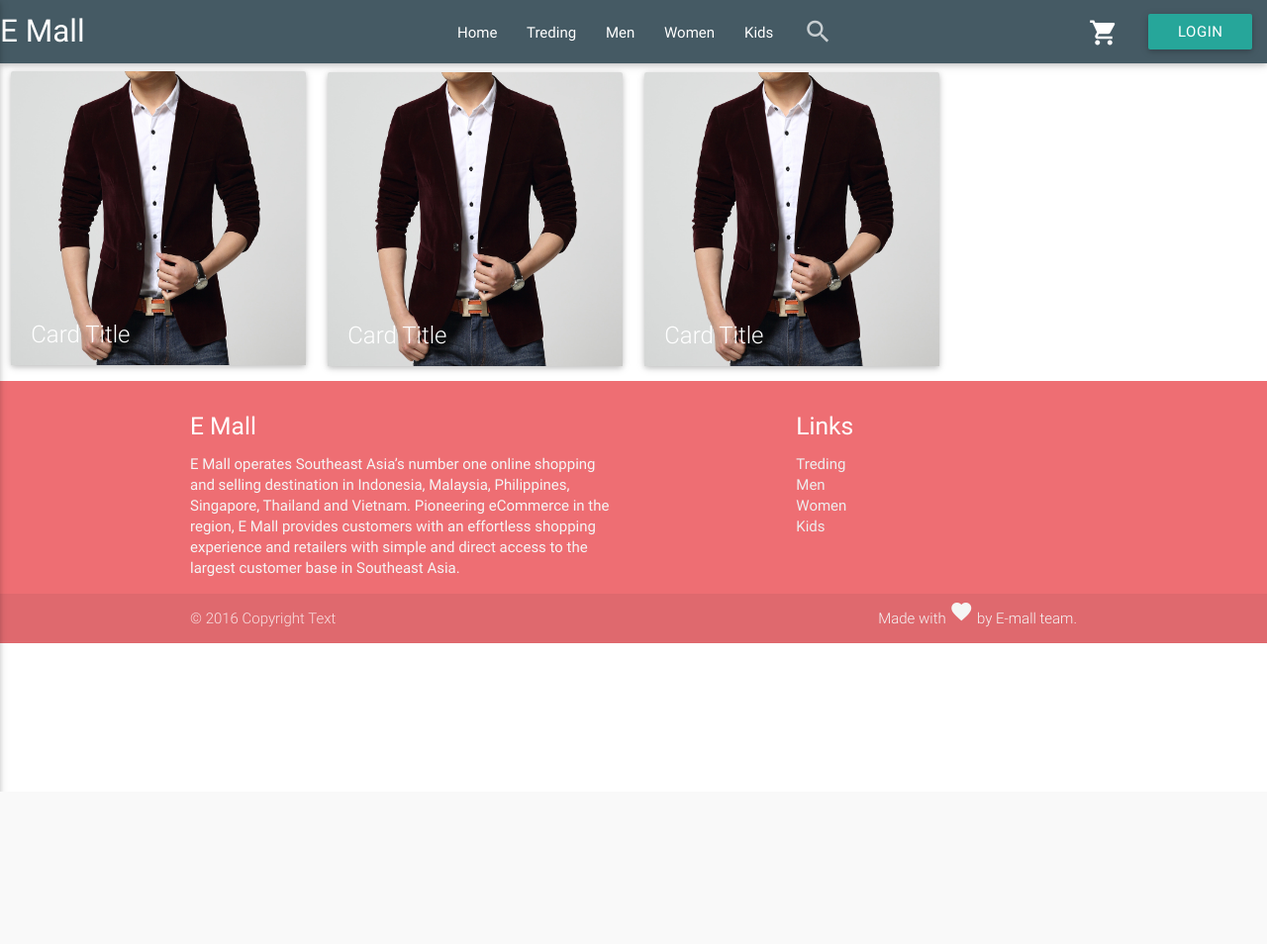
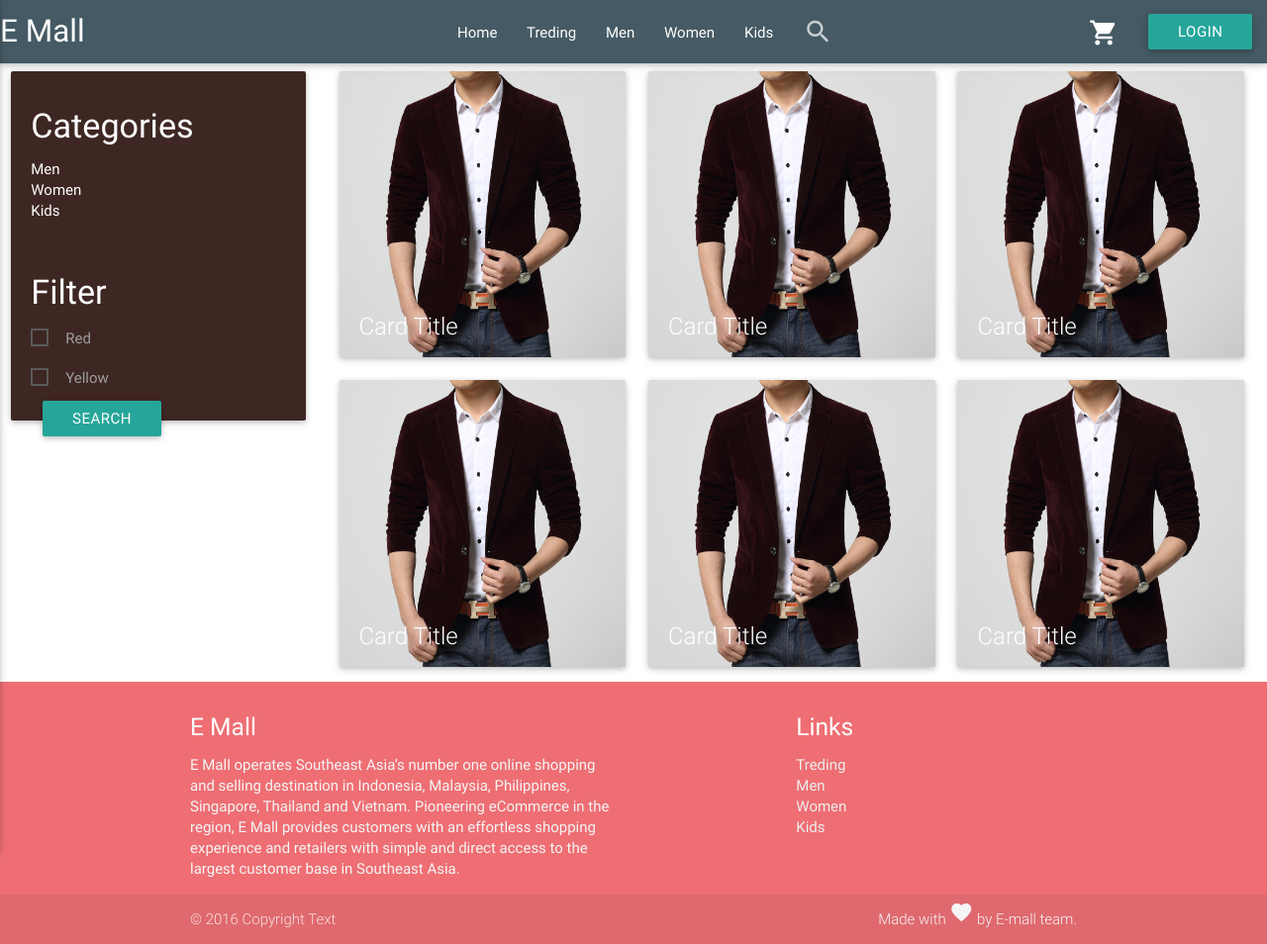
Before and after one commit to jk-gan/E-Commerce-, a PHP site: page /men.php in a window 1280 px wide. Shown: the whole page at 99% size. Before the commit the page ends 800 px from the top, so only its background shows below. Run offline with PHP 8.4, Linux system fonts and the light colour scheme; some libraries are stand-ins or nearby versions.

Commit message:
modified men page

```diff
--- a/css/mystyle.css
+++ b/css/mystyle.css
@@ -2,8 +2,25 @@ html {
   line-height: 0;
 }
 
-.normal-lh {
+body {
+  display: flex;
+  min-height: 100vh;
+  flex-direction: column;
+}
+
+header {
+  height: 64px;
+}
+
+main {
+  /*margin-left: 240px;*/
+  flex: 1 0 auto;
   line-height: 21px;
+}
+
+.my-nav {
+  z-index: -100000;
+  margin-top: 64px;
 }
 
 .no-margin {
--- a/men.php
+++ b/men.php
@@ -13,8 +13,9 @@
     <meta name="viewport" content="width=device-width, initial-scale=1.0"/>
     <title>Men</title>
   </head>
-  <body>
+  <body class="move-right">
     <header class="no-margin no-padding">
+      <div class="navbar-fixed">
         <nav>
          <div class="nav-wrapper blue-grey darken-2">
            <a href="#" class="brand-logo">E Mall</a>
@@ -57,11 +58,41 @@
            </ul>
          </div>
        </nav>
+     </div>
    </header>
 
-   <div class="content normal-lh">
+   <main>
      <div class="row">
-        <div class="col s12 m3">
+       <div class="col m3">
+        <div class="card-panel brown darken-4">
+          <span class="white-text card-content">
+            <h4>Categories</h4>
+            <ul>
+              <li>Men</li>
+              <li>Women</li>
+              <li>Kids</li>
+            </ul>
+            <br>
+            <h4>Filter</h4>
+            <form action="#">
+              <p>
+                <input type="checkbox" id="test5" />
+                <label for="test5">Red</label>
+              </p>
+              <p>
+                <input type="checkbox" id="test6" />
+                <label for="test6">Yellow</label>
+              </p>
+              <div class="col s4 l4">
+                <button class="btn waves-effect waves-light" type="submit" name="action">Search
+                </button>
+              </div>
+            </form>
+          </span>
+        </div>
+       </div>
+       <div class="col m9">
+        <div class="col s12 m4">
           <div class="card">
             <div class="card-image">
               <img src="img/men2.jpg">
@@ -69,7 +100,7 @@
             </div>
           </div>
         </div>
-        <div class="col s12 m3">
+        <div class="col s12 m4">
           <div class="card">
             <div class="card-image">
               <img src="img/men2.jpg">
@@ -77,7 +108,31 @@
             </div>
           </div>
         </div>
-        <div class="col s12 m3">
+        <div class="col s12 m4">
+          <div class="card">
+            <div class="card-image">
+              <img src="img/men2.jpg">
+              <span class="card-title">Card Title</span>
+            </div>
+          </div>
+        </div>
+        <div class="col s12 m4">
+          <div class="card">
+            <div class="card-image">
+              <img src="img/men2.jpg">
+              <span class="card-title">Card Title</span>
+            </div>
+          </div>
+        </div>
+        <div class="col s12 m4">
+          <div class="card">
+            <div class="card-image">
+              <img src="img/men2.jpg">
+              <span class="card-title">Card Title</span>
+            </div>
+          </div>
+        </div>
+        <div class="col s12 m4">
           <div class="card">
             <div class="card-image">
               <img src="img/men2.jpg">
@@ -87,6 +142,7 @@
         </div>
       </div>
     </div>
+   </main>
 
    <footer class="page-footer">
     <div class="container">
@@ -121,7 +177,6 @@
     <script type="text/javascript">
       $( document ).ready(function(){
         $(".button-collapse").sideNav();
-        $('.slider').slider({indicators: false, height: 510});
       });
     </script>
   </body>
```
Also changed, not shown: index.php (+2 -24 lines). Lines whose indentation alone changed are shown as unchanged.
